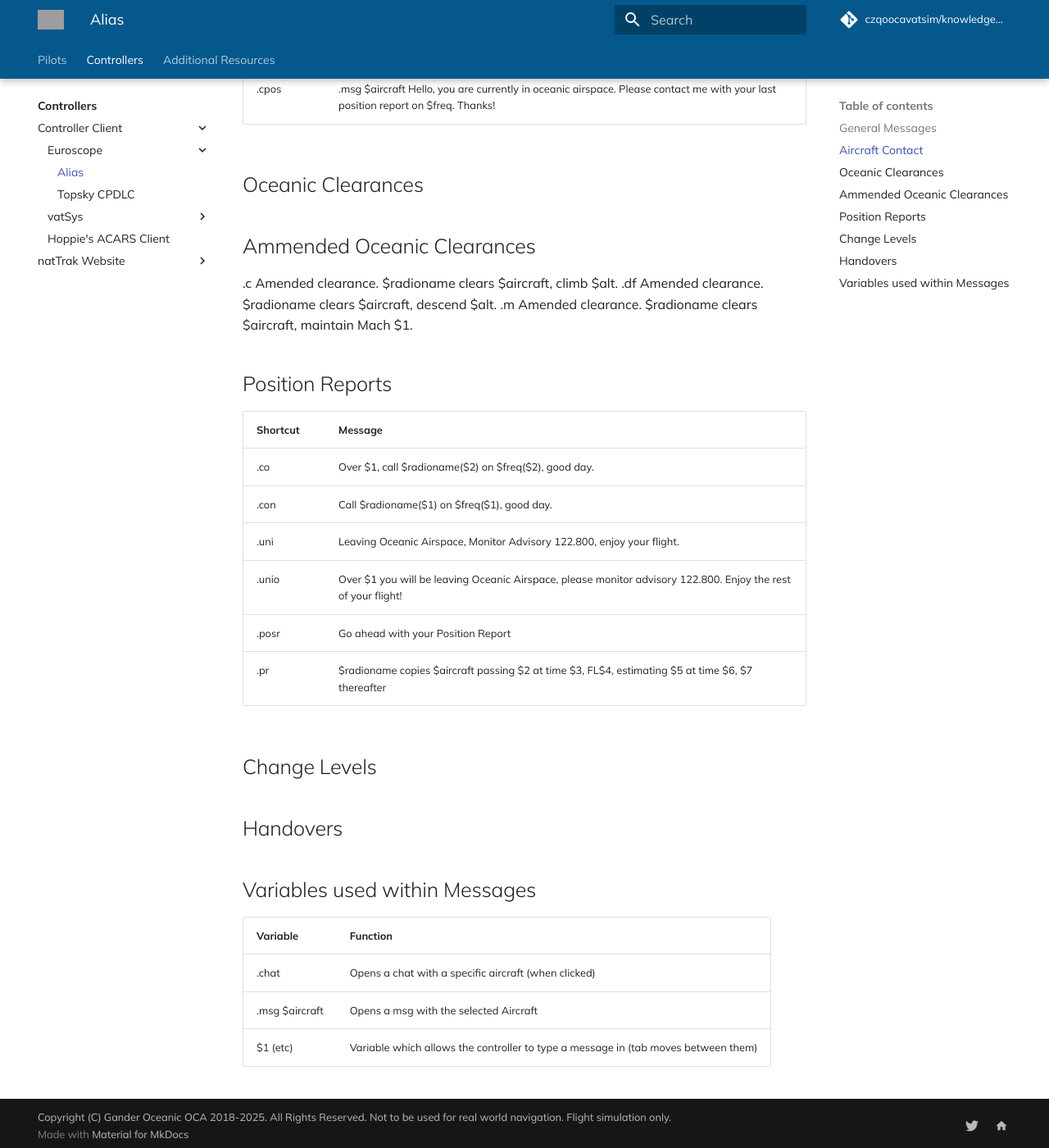
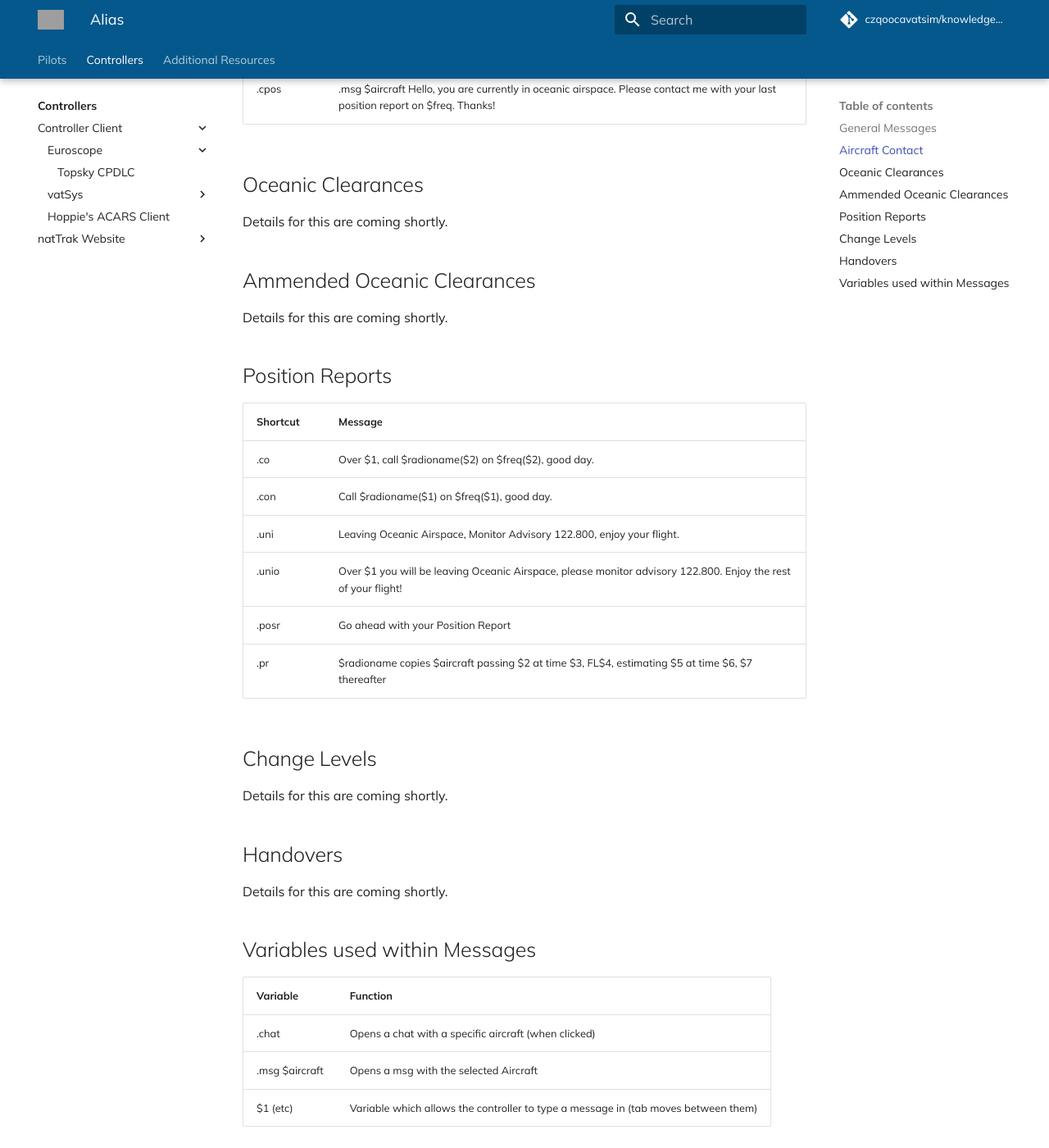
Before and after one commit to czqoocavatsim/knowledgebase, an MkDocs documentation site: the page built from docs/controller/clients/euroscope/alias.md, in a window 1280 px wide and 1400 px high, scrolled down 1407 px. Shown: the whole window at 82% size. Built offline with MkDocs 1.6.1 and Material for MkDocs 9.7.7, drawn with Linux system fonts in a browser that asks for light colours; comment, search, counter and statistics services are not loaded; the version menu is left out; grey boxes are pictures that could not be loaded.

Commit message:
Hide ALIAS File from PR Request

```diff
--- a/docs/controller/clients/euroscope/alias.md
+++ b/docs/controller/clients/euroscope/alias.md
@@ -30,13 +30,10 @@ There are a variety of different alias commands which are avaiable for Oceanic C
 |.cpos| .msg $aircraft Hello, you are currently in oceanic airspace. Please contact me with your last position report on $freq. Thanks!|
 
 ## Oceanic Clearances
-
+Details for this are coming shortly.
 
 ## Ammended Oceanic Clearances
-
-.c Amended clearance. $radioname clears $aircraft, climb $alt.
-.df Amended clearance. $radioname clears $aircraft, descend $alt.
-.m Amended clearance. $radioname clears $aircraft, maintain Mach $1.
+Details for this are coming shortly.
 
 ## Position Reports
 | Shortcut| Message|
@@ -49,9 +46,10 @@ There are a variety of different alias commands which are avaiable for Oceanic C
 |.pr|$radioname copies $aircraft passing $2 at time $3, FL$4, estimating $5 at time $6, $7 thereafter|
 
 ## Change Levels
-
+Details for this are coming shortly.
 
 ## Handovers
+Details for this are coming shortly.
 
 ## Variables used within Messages
 | Variable | Function|
```
Also changed, not shown: docs/controller/clients/euroscope/.pages (added).
